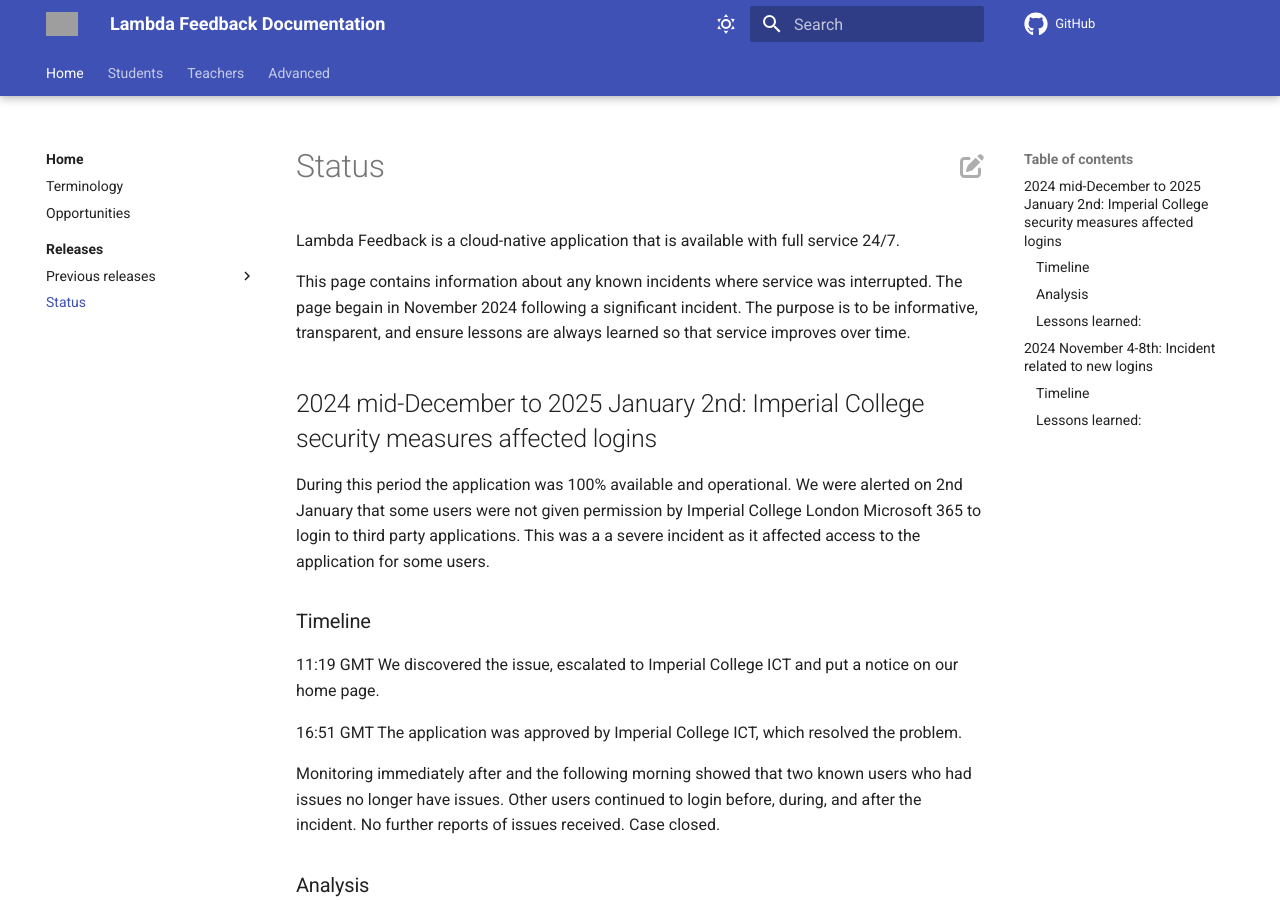
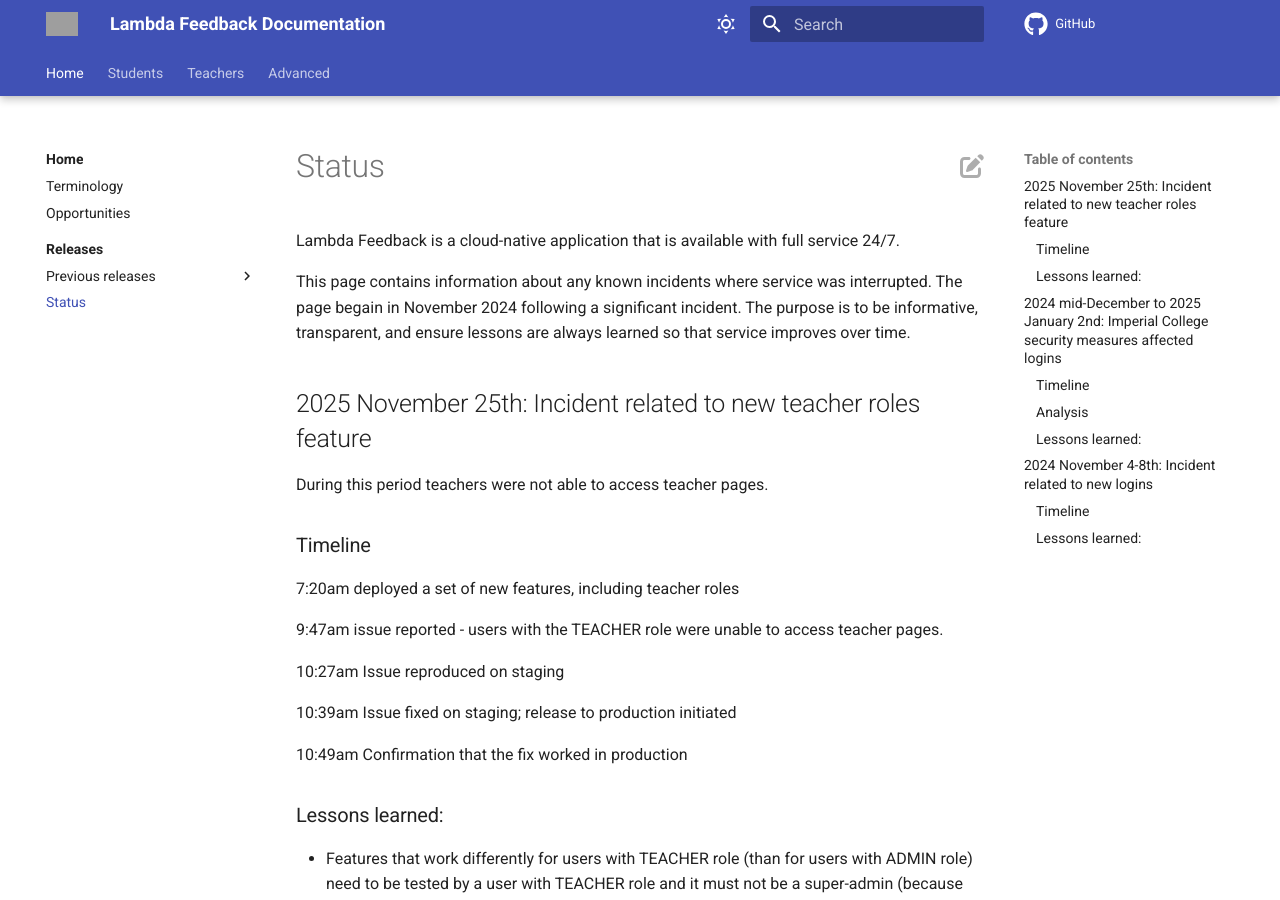
Before and after one commit to lambda-feedback/user-documentation, an MkDocs documentation site: the page built from docs/releases/status.md, in a window 1280 px wide and 900 px high. Built offline with MkDocs 1.6.1 and Material for MkDocs 9.7.7, drawn with Linux system fonts in a browser that asks for light colours; comment, search, counter and statistics services are not loaded; some of the changed text lies outside the part shown; grey boxes are pictures that could not be loaded.

Commit message:
2025 November 25th incident added

```diff
--- a/docs/releases/status.md
+++ b/docs/releases/status.md
@@ -1,6 +1,26 @@
 Lambda Feedback is a cloud-native application that is available with full service 24/7.
 
 This page contains information about any known incidents where service was interrupted. The page begain in November 2024 following a significant incident. The purpose is to be informative, transparent, and ensure lessons are always learned so that service improves over time.
+
+## 2025 November 25th: Incident related to new teacher roles feature
+
+During this period teachers were not able to access teacher pages.
+
+### Timeline
+
+7:20am deployed a set of new features, including teacher roles
+
+9:47am issue reported - users with the TEACHER role were unable to access teacher pages.
+
+10:27am Issue reproduced on staging
+
+10:39am Issue fixed on staging; release to production initiated
+
+10:49am Confirmation that the fix worked in production
+
+### Lessons learned:
+
+- Features that work differently for users with TEACHER role (than for users with ADMIN role) need to be tested by a user with TEACHER role and it must not be a super-admin (because the role is automatically reverted back from TEACHER to ADMIN for super-admins). The same is valid for features that work differently for users with STUDENT role.
 
 ## 2024 mid-December to 2025 January 2nd: Imperial College security measures affected logins
 
```
